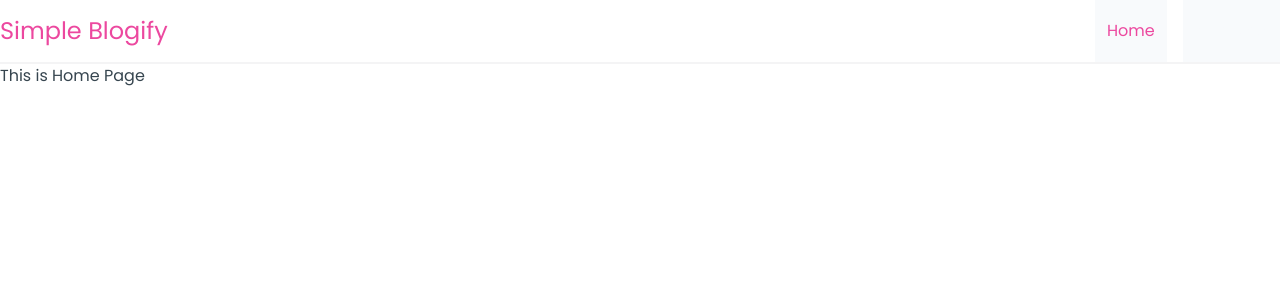
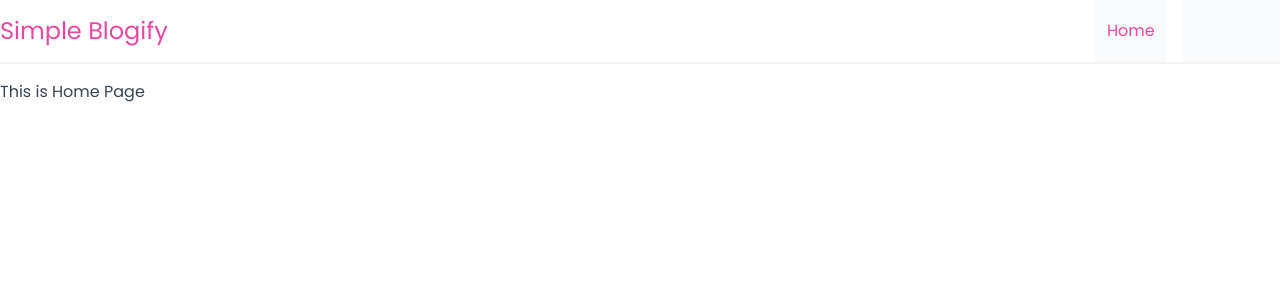
Before and after one commit to farhanahmedhasan/simple-blogify, a React (Create React App) app: page / in a window 1280 px wide. Shown: the top 300 px of the page. Built offline with nearby package versions, Linux system fonts and the light colour scheme.

Commit message:
Modified Purged

```diff
--- a/src/components/Navbar.js
+++ b/src/components/Navbar.js
@@ -9,6 +9,7 @@ const Navbar = () => {
 
         {/* Nav Links Starts*/}
         <ul className='ml-auto space-x-4 flex items-center self-stretch'>
+          {/* <div>Dark</div> */}
           {navData.map((item) => {
             const { name, link, id, extraClass } = item;
             return (
--- a/src/pages/Home.js
+++ b/src/pages/Home.js
@@ -1,7 +1,7 @@
 const Home = () => {
   return (
     <>
-      <div>This is Home Page</div>
+      <div className='container mt-4'>This is Home Page</div>
     </>
   );
 };
--- a/tailwind.config.js
+++ b/tailwind.config.js
@@ -1,8 +1,7 @@
 module.exports = {
   mode: 'jit',
-  purge: {
-    content: ['./index.html', './public/**/*.html', './public/index.html', './src/**/*.{js,jsx,ts,tsx}'],
-  },
+  purge: ['./index.html', './public/**/*.html', './public/index.html', './src/**/*.{js,jsx,ts,tsx}'],
+
   darkMode: false,
 
   theme: {
```
